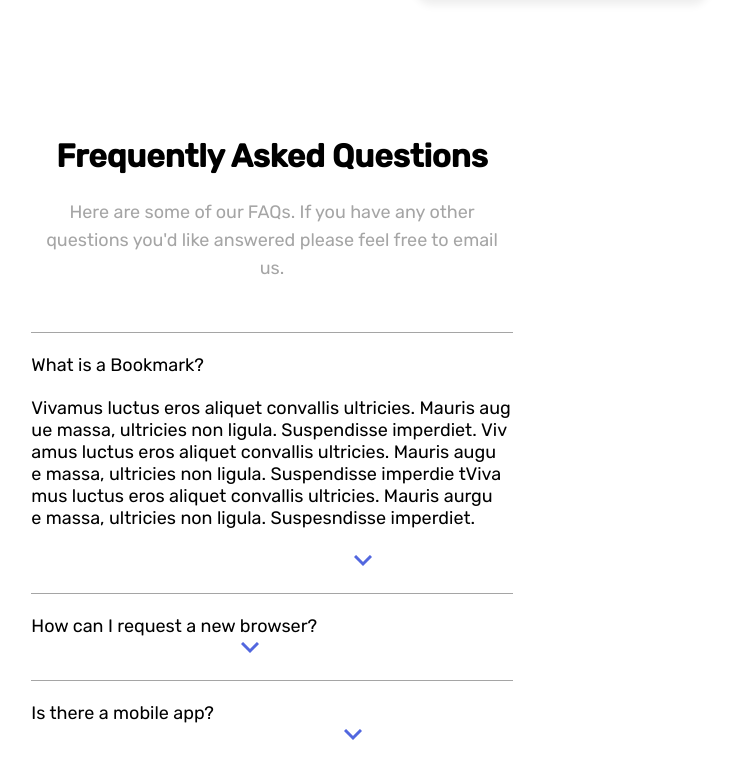
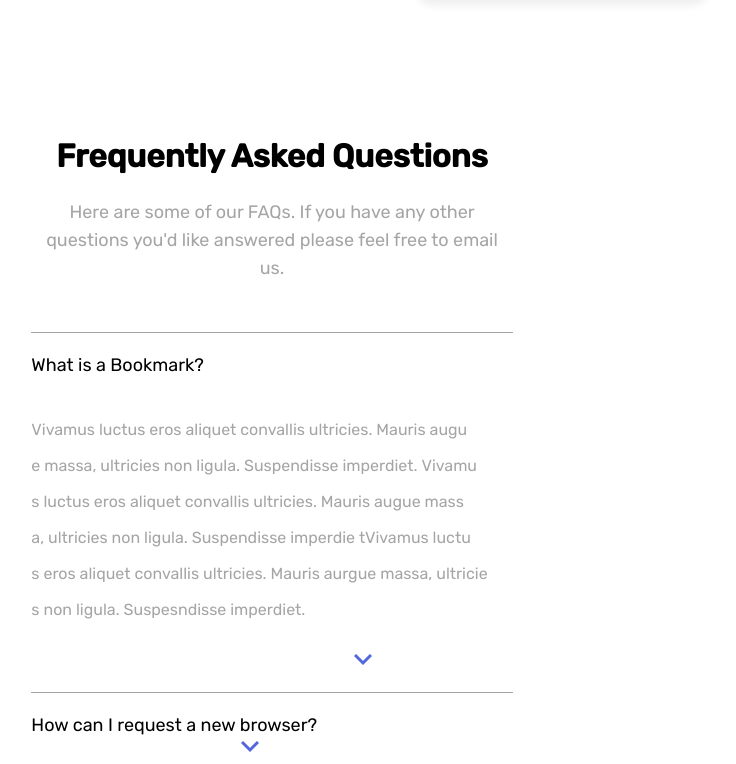
Before and after one commit to JamesN96/Bookmark-landing-page, a plain HTML site: page index.html in a window 1280 px wide. Both pictures are taken after a click on the link "What is a Bookmark?". Shown: the part 2832-3596 px from the top of the page, without its empty margins (368-1104 px from the left). Drawn offline with Linux system fonts and the light colour scheme.

Commit message:
Style the divs with the class content

```diff
--- a/css/style.css
+++ b/css/style.css
@@ -28,6 +28,11 @@ body {
 .content {
     display: none;
     word-break:break-all;
+    margin-top: 15px;
+    font-size: 16px;
+    line-height: 36px;
+    color: rgb(165, 165, 165);
+    width: 95%;
 }
 
 /* Header */
```
